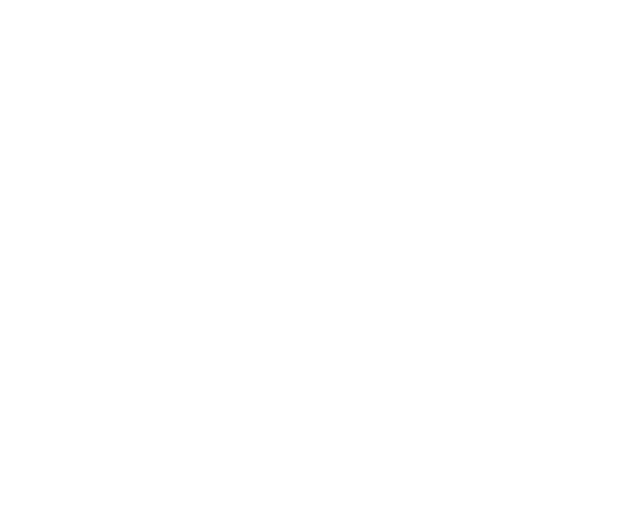
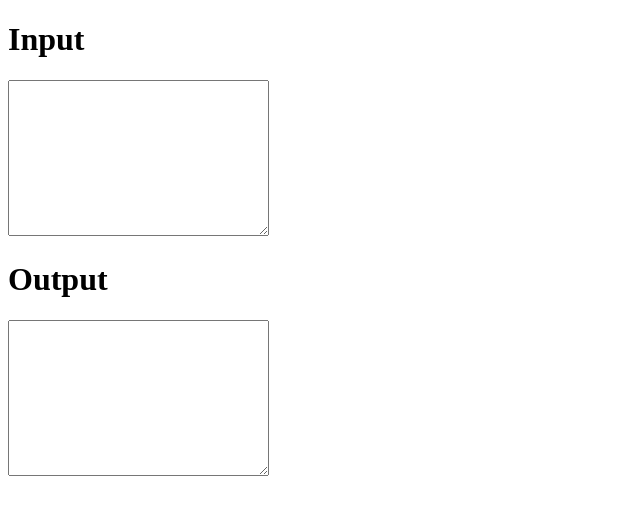
Before and after one commit to barbodGarsha/html-to-scss, a plain HTML site: page index.html in a window 1280 px wide. Shown: the whole page, without its empty margins (0-640 px from the left). Drawn offline with Linux system fonts and the light colour scheme.

Commit message:
the html content is ready for styling

```diff
--- a/index.html
+++ b/index.html
@@ -12,5 +12,21 @@
 </head>
 <body>
 
+  <main class="page">
+    <div class="page__container">
+      <div class="page__input">
+        <h1 class="page__h1">Input</h1>
+        <textarea name="" id="" cols="30" rows="10" class="page__textarea"></textarea>
+      </div>
+      <div class="page__output">
+        <h1 class="page__h1">Output</h1>
+        <textarea name="" id="" cols="30" rows="10" class="page__textarea"></textarea>
+      </div>
+    </div>
+  </main>
+
+  <section class="test">
+
+  </section>
 </body>
 </html>
```
